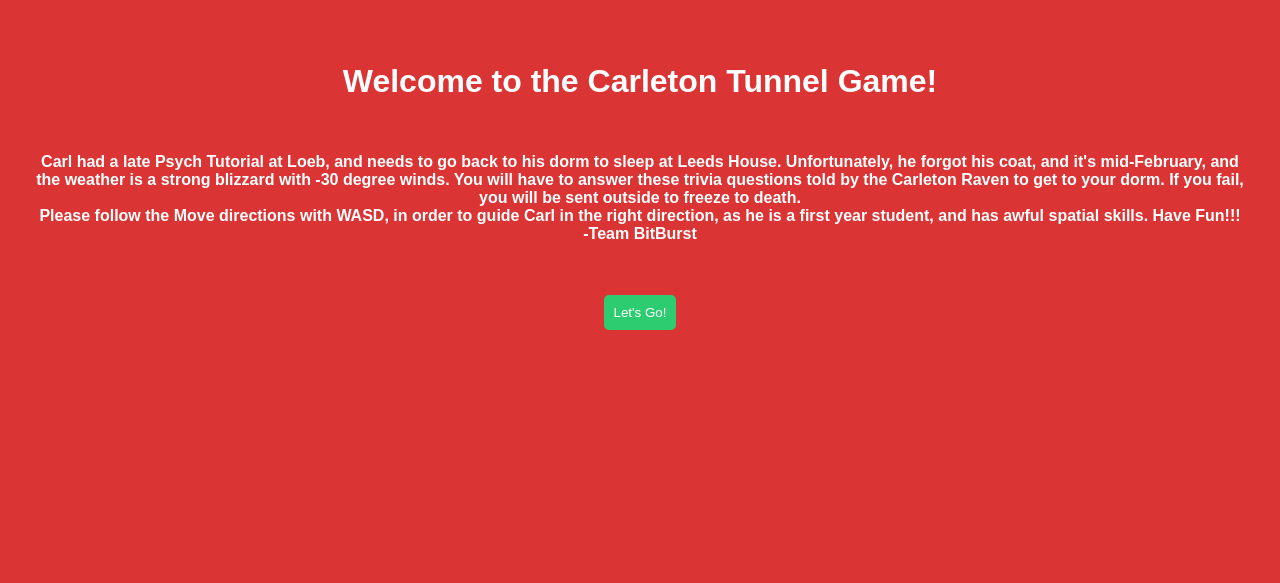
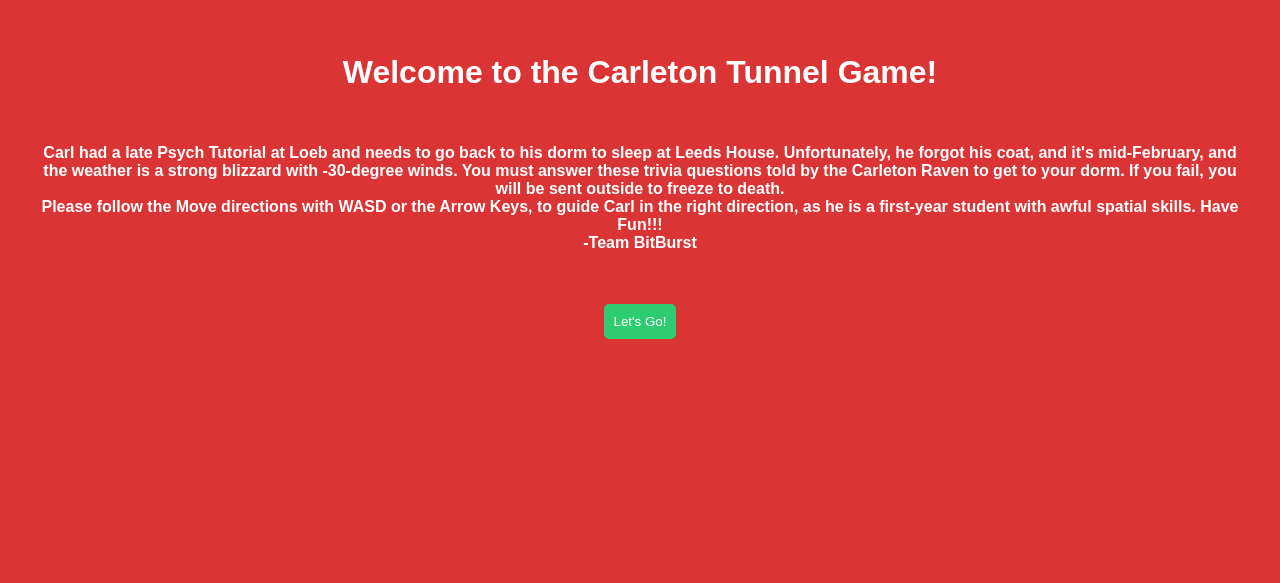
Before and after one commit to irm1005-itec1005-fall-2023/assignment-05-bitburst, a plain HTML site: page index.html in a window 1280 px wide. Shown: the part 214-797 px from the top of the page. Drawn offline with Linux system fonts and the light colour scheme.

Commit message:
Update index.html
Added Arrow keys

```diff
--- a/index.html
+++ b/index.html
@@ -10,9 +10,9 @@
     <div class="start-screen">
       <h1>Welcome to the Carleton Tunnel Game!</h1>
       <h2>
-        Carl had a late Psych Tutorial at Loeb, and needs to go back to his dorm to sleep at Leeds House. Unfortunately, he forgot his coat, and it's mid-February, and the weather is a strong blizzard with -30 degree winds. You will have to answer these trivia questions told by the Carleton Raven to get to your dorm. If you fail, you will be sent outside to freeze to death.
+        Carl had a late Psych Tutorial at Loeb and needs to go back to his dorm to sleep at Leeds House. Unfortunately, he forgot his coat, and it's mid-February, and the weather is a strong blizzard with -30-degree winds. You must answer these trivia questions told by the Carleton Raven to get to your dorm. If you fail, you will be sent outside to freeze to death.
         <br/>
-        Please follow the Move directions with WASD, in order to guide Carl in the right direction, as he is a first year student, and has awful spatial skills.
+        Please follow the Move directions with WASD or the Arrow Keys, to guide Carl in the right direction, as he is a first-year student with awful spatial skills.
         Have Fun!!!
         <br/>
         -Team BitBurst
```
